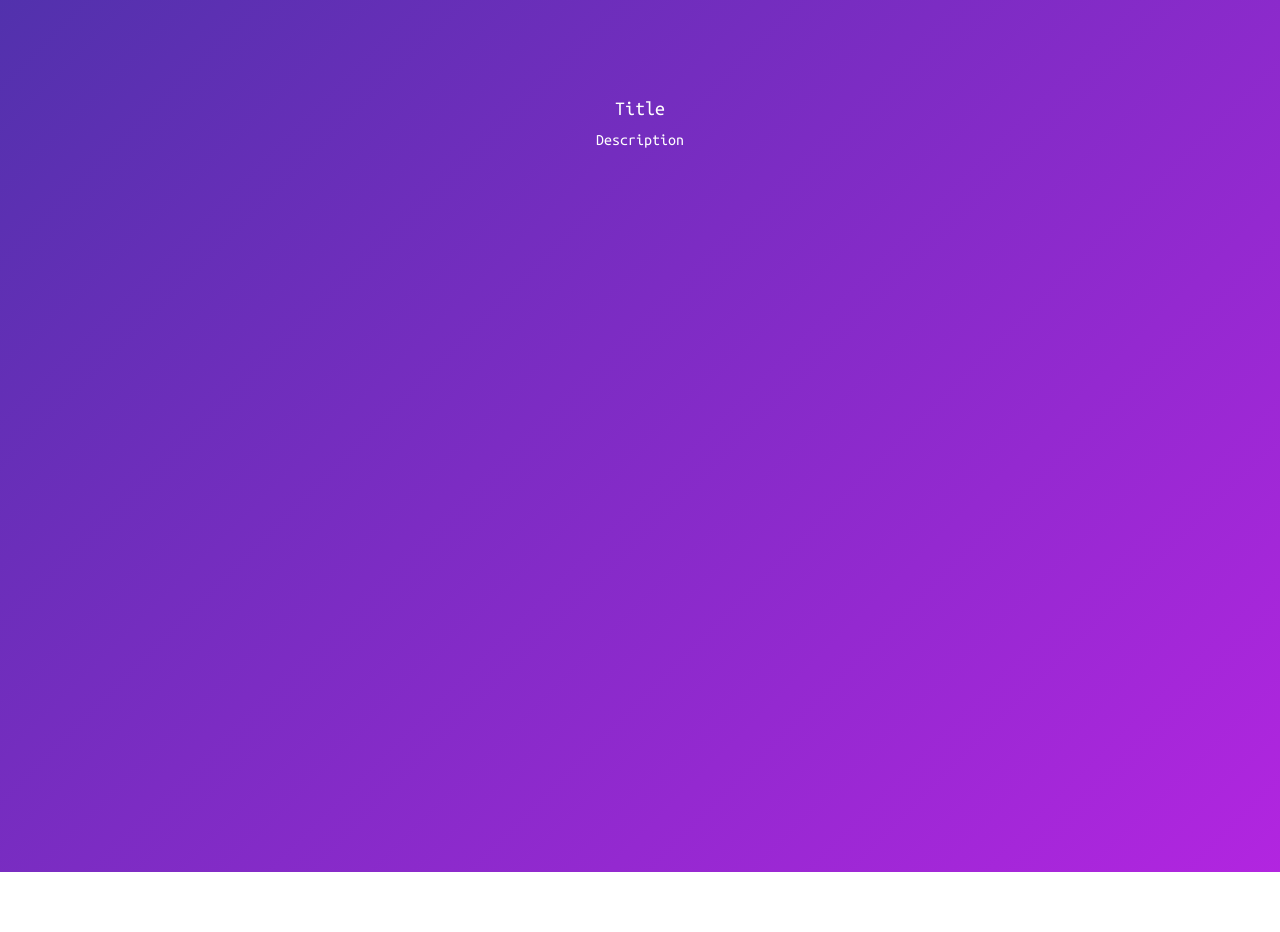
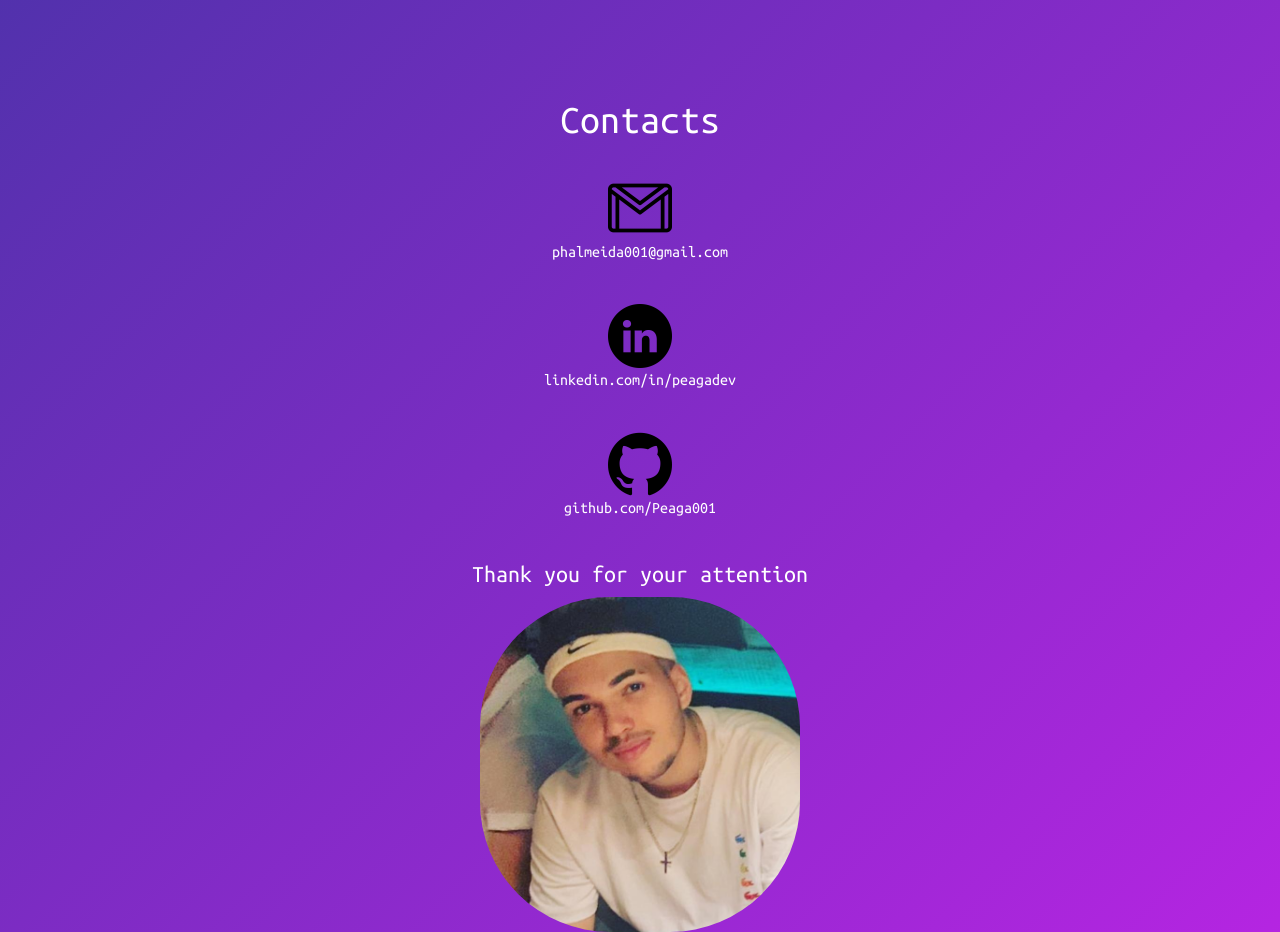
Before and after one commit to Peaga001/MyPortfolio, a plain HTML site: page index.html in a window 1280 px wide. Shown: the part 1740-2672 px from the top of the page. Before the commit the page ends 2612 px from the top, so only its background shows below. Drawn offline with Linux system fonts and the light colour scheme.

Commit message:
Completing the second stage of implementations

```diff
--- a/assets/css/style.css
+++ b/assets/css/style.css
@@ -21,7 +21,7 @@ header{
 .navbar{
     width: 30vw;
     border: 1px solid black;
-    position: relative;
+    position: fixed;
     float: right;
 }
 .dropdown-menu{
@@ -69,6 +69,19 @@ header{
     height: 100vh;
 }
 
+.img-footer{
+    max-width: 25vw;
+    border-radius: 130px;
+    display: block;
+    width: auto;
+    height: auto;
+}
+
+a{
+    text-decoration: none;
+    color: white;
+}
+
 footer{
     height: 100vh;
 }
--- a/index.html
+++ b/index.html
@@ -80,14 +80,33 @@
 
     <div class="clearfix"></div>
 
-    <footer>
-        <br id="otherprojects">
-        <!--Other contacts div-->
-        <div class="othercontact" id="othercontacts">
-            <h5 class="text-center">Title</h5>
-            <p class="text-center">Description</p>
-        </div>
-    </footer>
+  <footer>
+
+    <br id="othercontacts">
+    <h1 class="text-center">Contacts</h3><br>
+    <p class="text-center">
+      <a>
+        <img src="./assets/imgs/icon-gmail.png" style="width: 5vw;" alt="">phalmeida001@gmail.com
+      </a>
+    </p><br>
+
+    <p class="text-center">
+      <a href="https://www.linkedin.com/in/peagadev/" target="_blank">
+        <img src="./assets/imgs/icon-linkedin.png" style="width: 5vw;" alt="">linkedin.com/in/peagadev
+      </a>
+    </p><br>
+
+    <p class="text-center">
+      <a href="https://github.com/Peaga001" target="_blank">
+        <img src="./assets/imgs/icon-github.png" style="width: 5vw;" alt="">github.com/Peaga001
+      </a>
+    </p><br>
+
+    <h4 class="text-center">Thank you for your attention</h4>
+    <img src="./assets/imgs/img-footer.jpeg" class="img-footer" alt="">
+
+
+  </footer>
 
     <!--References in javascript-->
     <div class="js-src">
```
Also changed, not shown: assets/imgs/icon-github.png (added), assets/imgs/icon-gmail.png (added), assets/imgs/icon-linkedin.png (added), assets/imgs/img-footer.jpeg (added).
